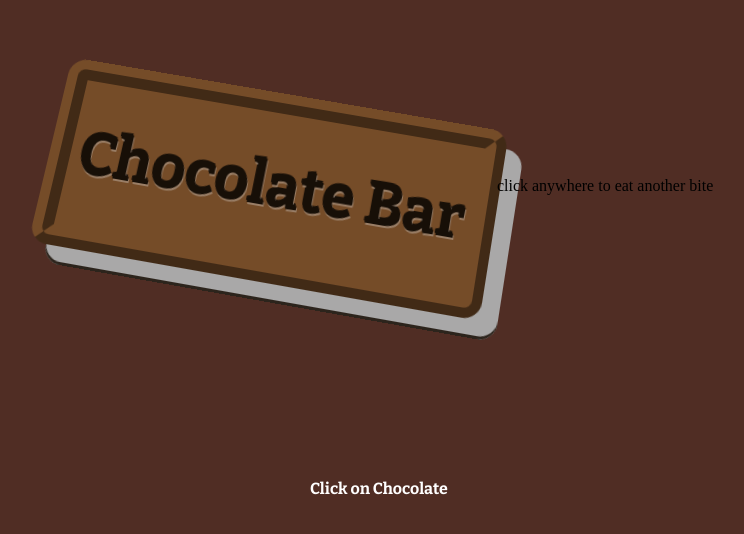
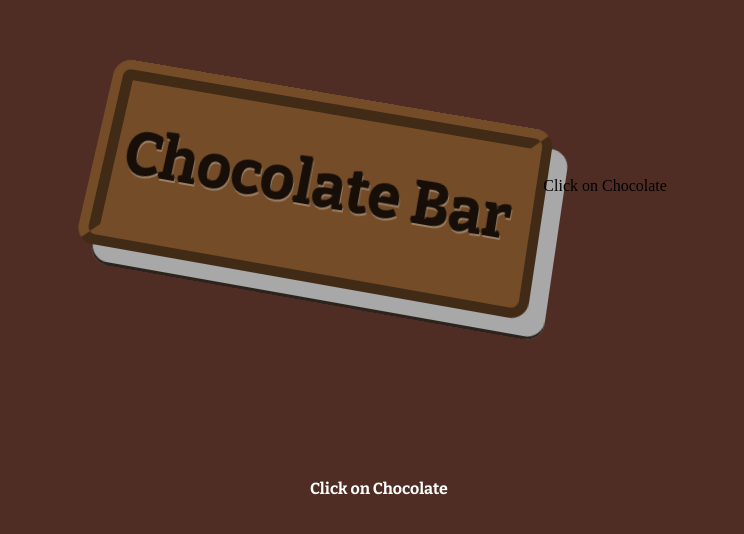
Before and after one commit to itsvedantz/chocolate, a plain HTML site: page new.html in a window 1280 px wide. Shown: the part 214-748 px from the top of the page, without its empty margins (261-1005 px from the left). Drawn offline with nearby package versions, Linux system fonts and the light colour scheme.

Commit message:
Update new.html

```diff
--- a/new.html
+++ b/new.html
@@ -14,8 +14,8 @@
       </span>
     </button>
 
-    <div class="instructions">Click on Chocolate</div><br></br>
-    <div>click anywhere to eat another bite</div>
+    <div class="instructions">Click on Chocolate</div>
+    <div class="instructionss">Click on Chocolate</div>
 
     <script>
       console.clear();
```
